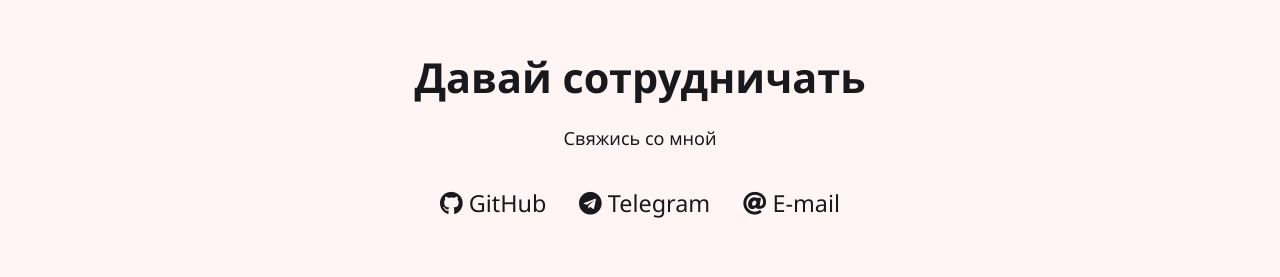
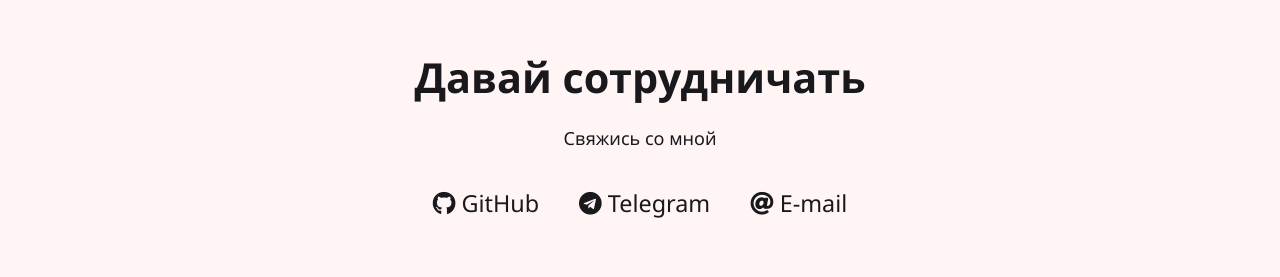
Before and after one commit to YuliaM1/Portfolio, a plain HTML site: page index.html in a window 1280 px wide. Shown: the part 2106-2383 px from the top of the page. Drawn offline with Linux system fonts and the light colour scheme.

Commit message:
update paddings

```diff
--- a/styles.css
+++ b/styles.css
@@ -172,7 +172,7 @@ section {
 }
 
 .links a {
-  margin: 0.3em 0.7em;
+  margin: 7px 20px;
 }
 
 .links a:hover {
```
